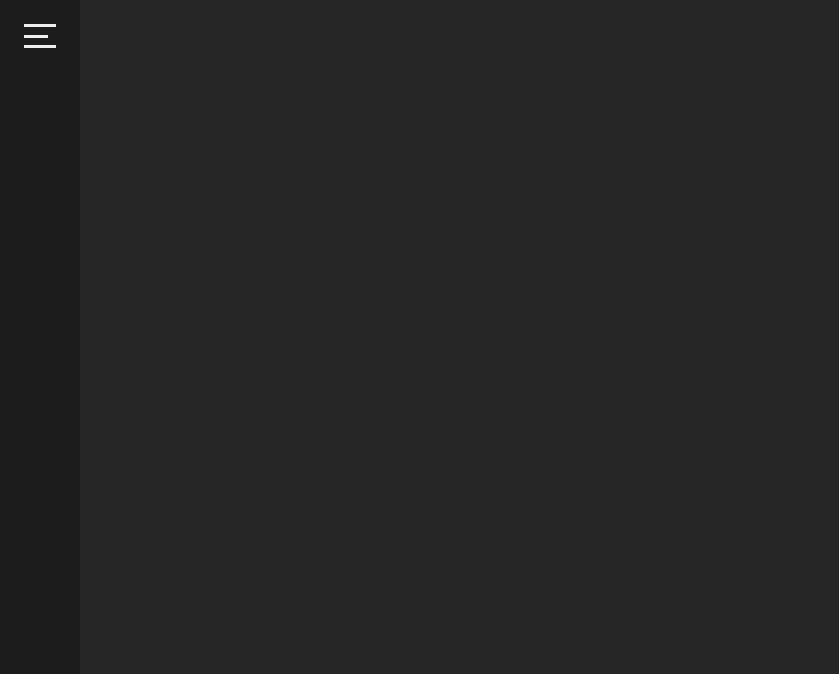
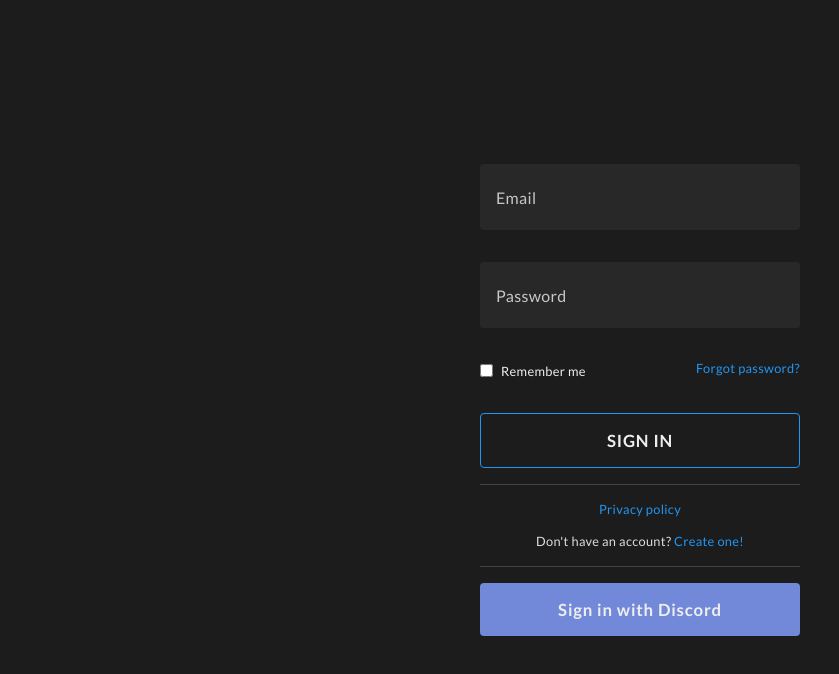
Before and after one commit to PiotrBlachnio/Outnote, a Vue app in the folder client/: page /login in a window 1280 px wide. Shown: the top 674 px of the page, without its empty margins (0-839 px from the left). Built offline with nearby package versions, Linux system fonts and the light colour scheme.

Commit message:
[added] MVP login with component

```diff
--- a/client/src/App.vue
+++ b/client/src/App.vue
@@ -1,16 +1,17 @@
 <template>
   <div id="app" data-theme="dark">
-    <navigation />
+    <!-- <navigation /> -->
     <router-view />
   </div>
 </template>
 
 <script>
-import Navigation from './components/core/Navigation';
+// import Navigation from './components/core/Navigation';
+// TODO: move navigation to other view/component
 
 export default {
   components: {
-    Navigation
+    // Navigation
   }
 };
 </script>
--- /dev/null
+++ b/client/src/components/auth/AuthCheckbox.vue
@@ -0,0 +1,43 @@
+<template>
+  <div class="auth__checkbox">
+    <input
+      type="checkbox"
+      class="auth__field"
+      :id="id"
+      @change="$emit('change')"
+    />
+    <label :for="id" class="auth__label">{{ label }}</label>
+  </div>
+</template>
+
+<script>
+export default {
+  props: {
+    id: {
+      type: String,
+      required: true
+    },
+    label: {
+      type: String,
+      required: true
+    }
+  }
+};
+</script>
+
+<style lang="scss" scoped>
+.auth__checkbox {
+  margin-bottom: 2rem;
+}
+
+.auth__label {
+  color: #eee;
+  font-size: 0.8rem;
+  padding-left: 0.5rem;
+}
+
+.auth__field {
+  margin: 0;
+  transform: translateY(1px);
+}
+</style>
--- /dev/null
+++ b/client/src/components/auth/AuthForm.vue
@@ -0,0 +1,150 @@
+<template>
+  <form class="auth__form" @submit.prevent>
+    <auth-input id="email" label="Email" v-model="form.email" />
+    <auth-input
+      id="Password"
+      label="Password"
+      type="password"
+      v-model="form.password"
+    />
+
+    <div class="auth__together">
+      <auth-checkbox
+        id="rememberMe"
+        label="Remember me"
+        @change="form.rememberPassword = !form.rememberPassword"
+      />
+      <router-link to="#" class="auth__link">Forgot password?</router-link>
+    </div>
+
+    <button class="auth__button" :disabled="buttonActive">Sign in</button>
+
+    <div class="auth__hr"></div>
+
+    <router-link to="#" class="auth__link">Privacy policy</router-link>
+    <span class="auth__span">
+      Don't have an account?
+      <router-link to="#" class="auth__link">
+        Create one!
+      </router-link>
+    </span>
+
+    <div class="auth__hr"></div>
+
+    <button class="auth__button auth__button--discord">
+      Sign in with Discord
+    </button>
+  </form>
+</template>
+
+<script>
+import AuthInput from './AuthInput';
+import AuthCheckbox from './AuthCheckbox';
+
+export default {
+  components: {
+    AuthInput,
+    AuthCheckbox
+  },
+  data() {
+    return {
+      form: {
+        email: '',
+        password: '',
+        rememberPassword: false
+      }
+    };
+  },
+  computed: {
+    buttonActive() {
+      return this.form.email.length < 1 || this.form.password.length < 1;
+    }
+  },
+  created() {
+    console.log(this.buttonActive);
+  }
+};
+</script>
+
+<style lang="scss" scoped>
+.auth__hr {
+  width: 100%;
+  height: 1px;
+  margin: 1rem auto;
+  background-color: #444;
+}
+
+.auth__form {
+  width: 75%;
+  margin: 0 auto;
+  height: 100%;
+  display: flex;
+  flex-direction: column;
+  justify-content: center;
+  align-items: flex-start;
+
+  @include mq {
+    width: 20rem;
+  }
+}
+
+.auth__heading {
+  width: 100%;
+  color: #eee;
+  margin: 0;
+  text-align: center;
+  font-size: 2rem;
+  letter-spacing: 0.125rem;
+}
+
+.auth__button {
+  width: 100%;
+  padding: 1rem;
+  color: #eee;
+  font-size: 1.05rem;
+  font-weight: bold;
+  text-transform: uppercase;
+  letter-spacing: 0.05rem;
+  border-radius: 0.25rem;
+  background-color: transparent;
+  border: 1px solid $primary;
+  transition: background-color 0.15s ease-in-out;
+
+  &:hover {
+    background-color: darken($primary, 5%);
+  }
+
+  &--discord {
+    border: none;
+    text-transform: initial;
+    background-color: #7289da;
+
+    &:hover {
+      background-color: darken(#7289da, 5%);
+    }
+  }
+}
+
+.auth__together {
+  width: 100%;
+  display: flex;
+  justify-content: space-between;
+
+  .auth__link {
+    margin: 0;
+    height: 16px;
+  }
+}
+
+.auth__link {
+  margin: 0 auto 1rem;
+  color: $primary;
+  font-size: 0.8rem;
+}
+
+.auth__span {
+  color: #ddd;
+  font-size: 0.8rem;
+  margin: 0 auto;
+}
+</style>
--- /dev/null
+++ b/client/src/components/auth/AuthInput.vue
@@ -0,0 +1,89 @@
+<template>
+  <div class="auth__input">
+    <label
+      :for="id"
+      class="auth__label"
+      :class="{ 'auth__label--active': inputValue || isInputActive }"
+    >
+      {{ label }}
+    </label>
+    <input
+      :type="type ? type : 'text'"
+      :id="id"
+      v-model="inputValue"
+      class="auth__field"
+      spellcheck="false"
+      autocomplete="off"
+      @focus="isInputActive = true"
+      @blur="isInputActive = false"
+      @input="$emit('input', inputValue)"
+    />
+  </div>
+</template>
+
+<script>
+export default {
+  props: {
+    id: {
+      required: true,
+      type: String
+    },
+    label: {
+      required: false,
+      type: String
+    },
+    type: {
+      required: false,
+      type: String
+    }
+  },
+  data() {
+    return {
+      inputValue: '',
+      isInputActive: false
+    };
+  }
+};
+</script>
+
+<style lang="scss" scoped>
+.auth__input {
+  display: flex;
+  width: 100%;
+  position: relative;
+  margin-bottom: 2rem;
+  flex-direction: column;
+}
+
+.auth__label {
+  cursor: text;
+  position: absolute;
+  transform: translate(1rem, 1.5rem);
+  color: rgb(199, 199, 199);
+  transition: all 0.2s ease-in-out;
+
+  &::selection {
+    background-color: transparent;
+  }
+
+  &--active {
+    color: #aaa;
+    font-size: 0.75rem;
+    transform: translate(1rem, 0.5rem);
+  }
+}
+
+.auth__field {
+  color: #eee;
+  border: none;
+  padding: 2rem 1rem 1rem;
+  border-radius: 0.25rem;
+  transition: border-color 0.15s ease-in-out;
+  border: 1px solid transparent;
+  background-color: rgba(255, 255, 255, 0.05);
+
+  &:focus {
+    border-color: $primary;
+  }
+}
+</style>
--- a/client/src/router/index.js
+++ b/client/src/router/index.js
@@ -1,18 +1,23 @@
-import Vue from "vue";
-import VueRouter from "vue-router";
+import Vue from 'vue';
+import VueRouter from 'vue-router';
 
 Vue.use(VueRouter);
 
 const routes = [
   {
-    path: "/",
-    name: "Home",
+    path: '/',
+    name: 'Home',
     component: () => import('@/views/Home')
   },
+  {
+    path: '/login',
+    name: 'Login',
+    component: () => import('@/views/auth/Login')
+  }
 ];
 
 const router = new VueRouter({
-  mode: "history",
+  mode: 'history',
   base: process.env.BASE_URL,
   routes
 });
--- a/client/src/style/_base.scss
+++ b/client/src/style/_base.scss
@@ -1,8 +1,8 @@
-@import url('https://fonts.googleapis.com/css2?family=Poppins:wght@400;700&display=swap');
+@import url('https://fonts.googleapis.com/css2?family=Lato:wght@400;700&display=swap');
 
 * {
   box-sizing: border-box;
-  font-family: 'Poppins', sans-serif;
+  font-family: 'Lato', sans-serif;
 }
 
 html {
--- a/client/src/style/_colors.scss
+++ b/client/src/style/_colors.scss
@@ -1,2 +1,4 @@
+$primary: #2196F3;
+
 $backgroundColor: #262626;
 $navigationBackground: #1C1C1C;
--- /dev/null
+++ b/client/src/views/auth/Login.vue
@@ -0,0 +1,19 @@
+<template>
+  <div class="auth login">
+    <auth-form />
+  </div>
+</template>
+
+<script>
+import AuthForm from '@/components/auth/AuthForm';
+
+export default {
+  components: {
+    AuthForm
+  }
+};
+</script>
+
+<style lang="scss" scoped>
+@import 'auth';
+</style>
--- /dev/null
+++ b/client/src/views/auth/_auth.scss
@@ -0,0 +1,4 @@
+.auth {
+  height: 100vh;
+  background-color: $navigationBackground;
+}
```
Also changed, not shown: client/src/views/auth/ConfirmEmail.vue (added), client/src/views/auth/ForgotPassword.vue (added), client/src/views/auth/Register.vue (added).
